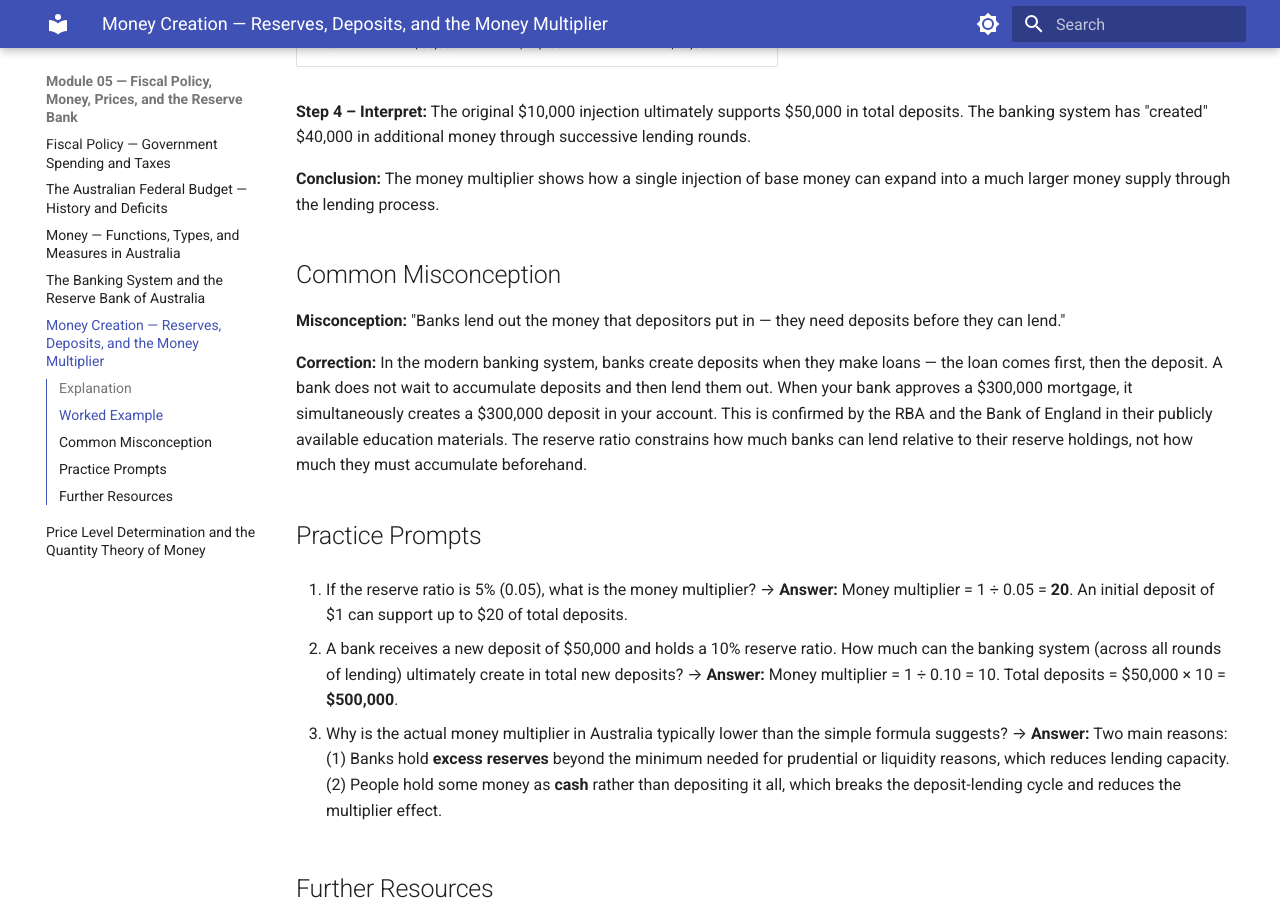
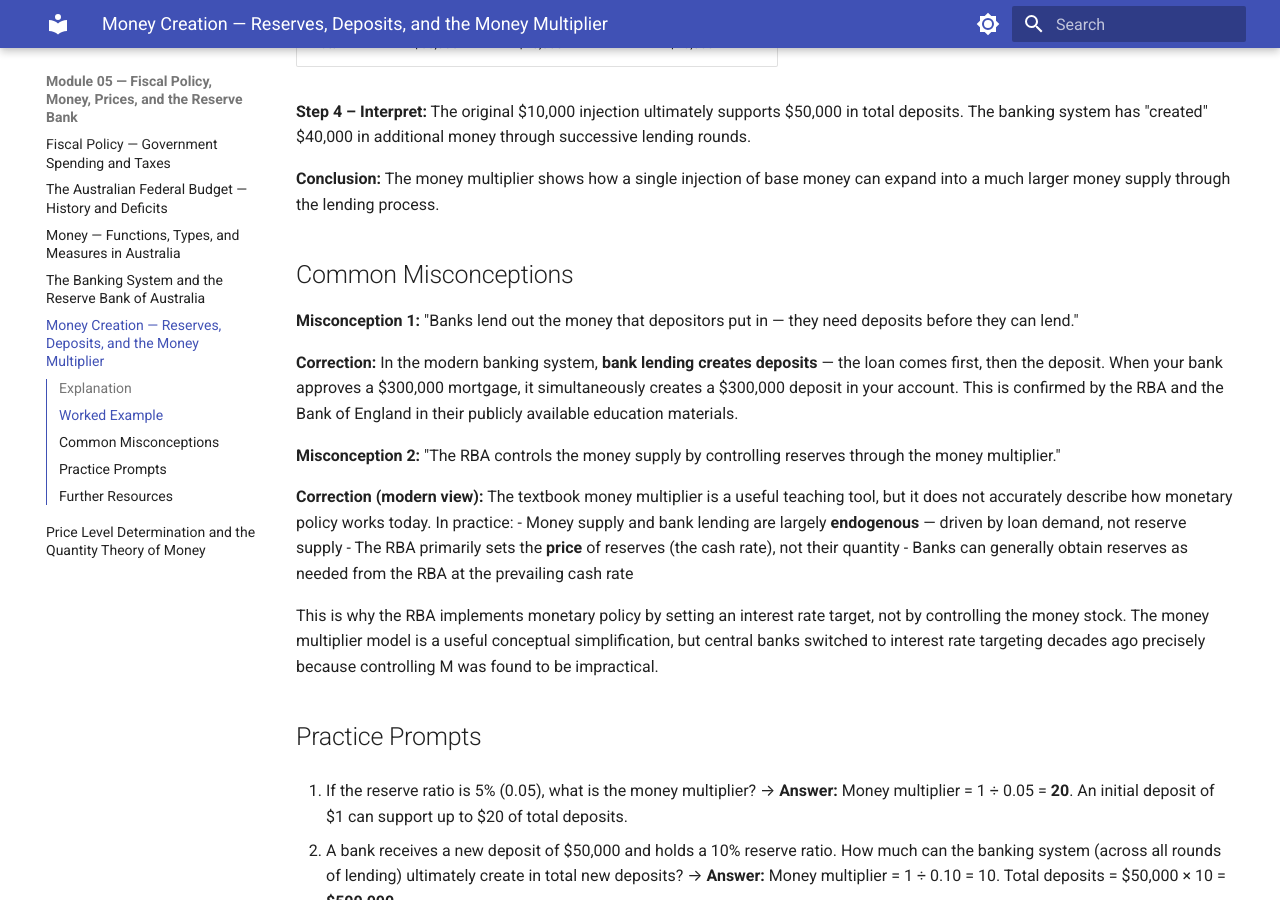
Before and after one commit to pspedding/macro-course-2026, an MkDocs documentation site: the page built from docs/modules/module-05/M05.L05-money-creation-multiplier.md, in a window 1280 px wide and 900 px high, scrolled down 1432 px. Built offline with MkDocs 1.6.1 and Material for MkDocs 9.7.7, drawn with Linux system fonts in a browser that asks for light colours.

Commit message:
Add PRF/Taylor Rule to M06.L04; modern endogenous money to M05.L05 (USYD W6/W8)

```diff
--- a/docs/modules/module-05/M05.L05-money-creation-multiplier.md
+++ b/docs/modules/module-05/M05.L05-money-creation-multiplier.md
@@ -49,11 +49,20 @@ The original $10,000 injection ultimately supports $50,000 in total deposits. Th
 
 **Conclusion:** The money multiplier shows how a single injection of base money can expand into a much larger money supply through the lending process.
 
-## Common Misconception
+## Common Misconceptions
 
-**Misconception:** "Banks lend out the money that depositors put in — they need deposits before they can lend."
+**Misconception 1:** "Banks lend out the money that depositors put in — they need deposits before they can lend."
 
-**Correction:** In the modern banking system, banks create deposits when they make loans — the loan comes first, then the deposit. A bank does not wait to accumulate deposits and then lend them out. When your bank approves a $300,000 mortgage, it simultaneously creates a $300,000 deposit in your account. This is confirmed by the RBA and the Bank of England in their publicly available education materials. The reserve ratio constrains how much banks can lend relative to their reserve holdings, not how much they must accumulate beforehand.
+**Correction:** In the modern banking system, **bank lending creates deposits** — the loan comes first, then the deposit. When your bank approves a $300,000 mortgage, it simultaneously creates a $300,000 deposit in your account. This is confirmed by the RBA and the Bank of England in their publicly available education materials.
+
+**Misconception 2:** "The RBA controls the money supply by controlling reserves through the money multiplier."
+
+**Correction (modern view):** The textbook money multiplier is a useful teaching tool, but it does not accurately describe how monetary policy works today. In practice:
+- Money supply and bank lending are largely **endogenous** — driven by loan demand, not reserve supply
+- The RBA primarily sets the **price** of reserves (the cash rate), not their quantity
+- Banks can generally obtain reserves as needed from the RBA at the prevailing cash rate
+
+This is why the RBA implements monetary policy by setting an interest rate target, not by controlling the money stock. The money multiplier model is a useful conceptual simplification, but central banks switched to interest rate targeting decades ago precisely because controlling M was found to be impractical.
 
 ## Practice Prompts
 
```
Also changed, not shown: docs/modules/module-06/M06.L04-inflation-targeting.md (+23 -0 lines).
